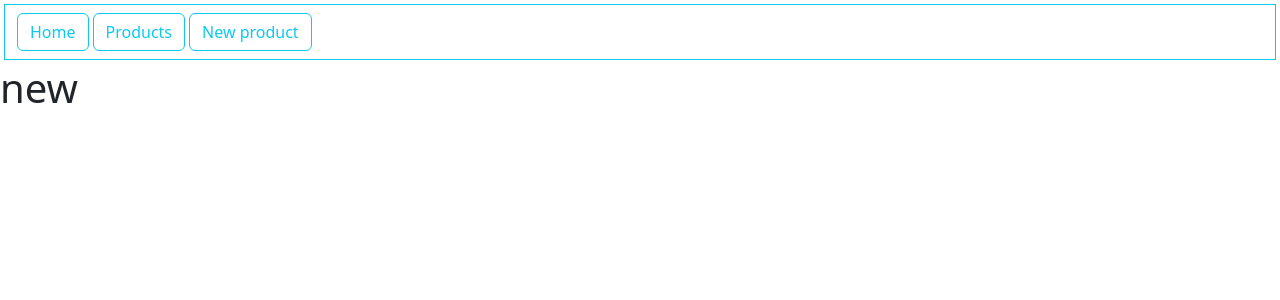
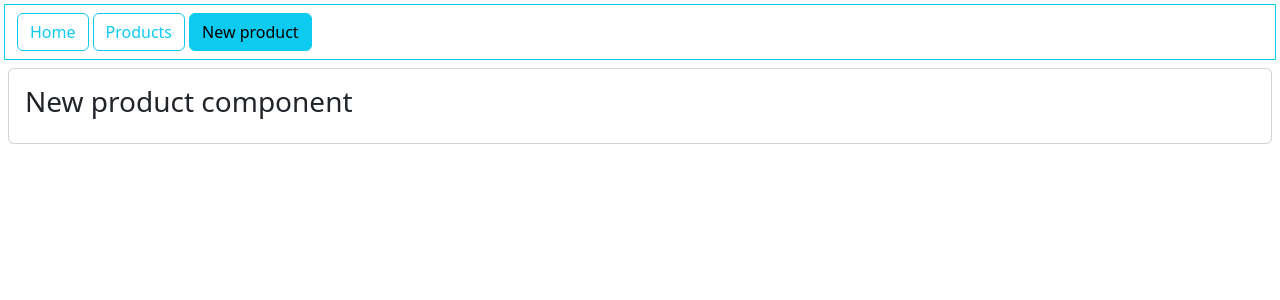
Before and after one commit to Ritice/product_crud_app, a React (Vite) app: page /new in a window 1280 px wide. Shown: the top 300 px of the page. Built offline with nearby package versions, Linux system fonts and the light colour scheme.

Commit message:
gestion de la navigation

```diff
--- a/src/App.jsx
+++ b/src/App.jsx
@@ -4,10 +4,17 @@ import { BrowserRouter, Route, Routes,Link } from 'react-router-dom'
 import { New_product } from './components/New_product'
 import { Products } from './components/Products'
 import "bootstrap/dist/css/bootstrap.min.css"
+import { useEffect, useState,  } from 'react'
 
 
 function App() {
 
+ const [currentRoute,setCurrentRoute]=useState("");
+
+ useEffect(()=>{
+    const path=window.location.pathname;
+    setCurrentRoute(path.slice(1,path.length))
+ },[]);
 
   return (
      <BrowserRouter>
@@ -16,19 +23,37 @@ function App() {
      <nav className='m-1 p-2 border border-info'>
       <ul className="nav na-pills">
           <li>
-             <Link to={"/home"} className='btn btn-outline-info ms-1'> Home</Link>
+             <Link
+             onClick={()=>setCurrentRoute("home")}
+              className={currentRoute=="home" ?
+               "btn btn-info ms-1":
+               "btn btn-outline-info ms-1"}
+               to={"/home"}
+               > Home</Link>
           </li>
 
           <li>
-             <Link to={"/products"} className='btn btn-outline-info ms-1'> Products</Link>
+             <Link
+             onClick={()=>setCurrentRoute("products")}
+              className={currentRoute=="products" ?
+             "btn btn-info ms-1":
+             "btn btn-outline-info ms-1"}
+             to={"/products"}> Products</Link>
           </li>
 
           <li>
-             <Link to="/new" className='btn btn-outline-info ms-1'> New product</Link>
+             <Link
+             onClick={()=>setCurrentRoute("new")}
+             className={currentRoute=="new" ?
+             "btn btn-info ms-1":
+             "btn btn-outline-info ms-1"}
+             to="/new">
+             New product</Link>
           </li>
 
       </ul>
      </nav>
+
 
      {/* declaratio des routes */}
      <Routes>
--- a/src/components/Home.jsx
+++ b/src/components/Home.jsx
@@ -2,8 +2,13 @@ import React from "react";
 
 export function Home(){
     return(
-        <div>
-            <h1>Home</h1>
+    <div className="p-1 m-1">
+        <div className="card">
+            <div className="card-body">
+                <h3>Home component</h3>
+
+            </div>
         </div>
+    </div>
     )
 }
--- a/src/components/New_product.jsx
+++ b/src/components/New_product.jsx
@@ -2,8 +2,13 @@ import React from "react";
 
 export function New_product(){
     return(
-        <div>
-            <h1>new</h1>
+        <div className="p-1 m-1">
+        <div className="card">
+            <div className="card-body">
+                <h3>New product component</h3>
+
+            </div>
         </div>
+    </div>
     )
 }
--- a/src/components/Products.jsx
+++ b/src/components/Products.jsx
@@ -2,8 +2,13 @@ import React from "react";
 
 export function Products(){
     return(
-        <div>
-            <h1>products</h1>
+        <div className="p-1 m-1">
+        <div className="card">
+            <div className="card-body">
+                <h3>product component</h3>
+
+            </div>
         </div>
+    </div>
     )
 }
```
